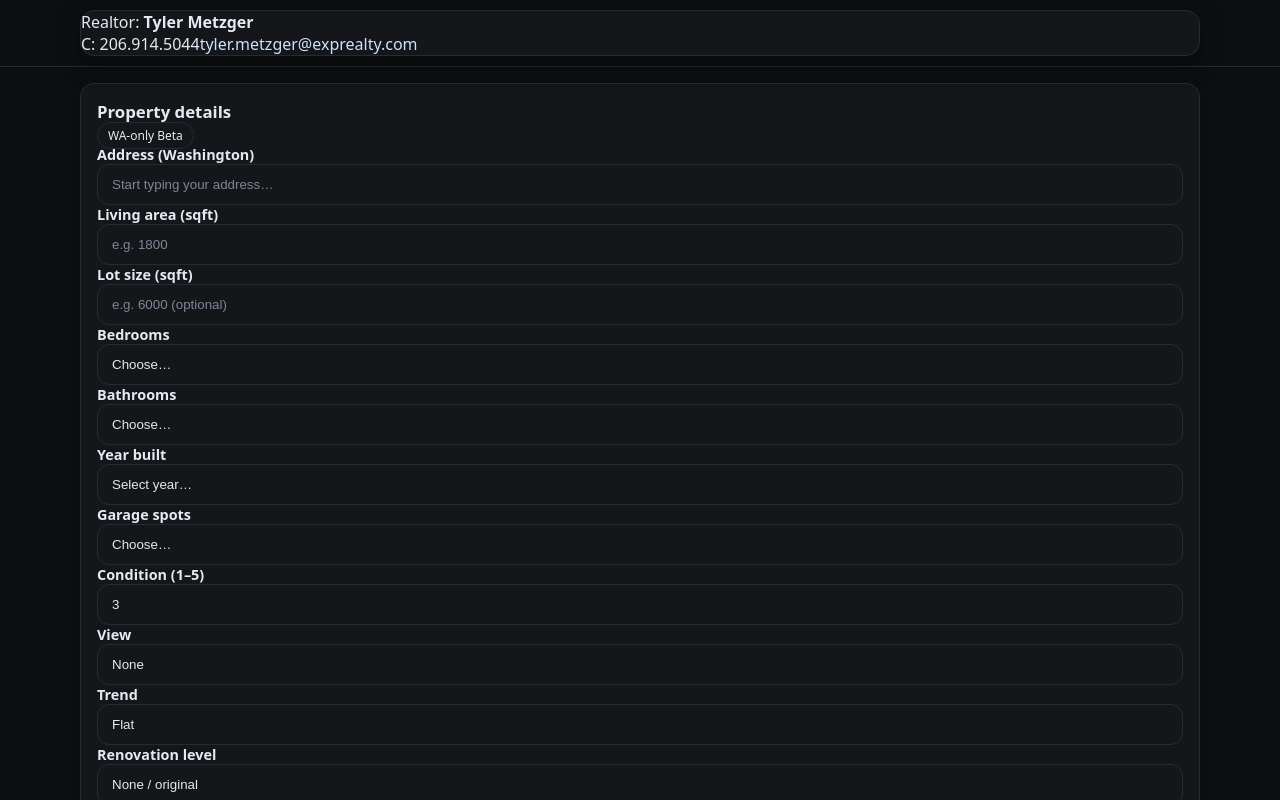
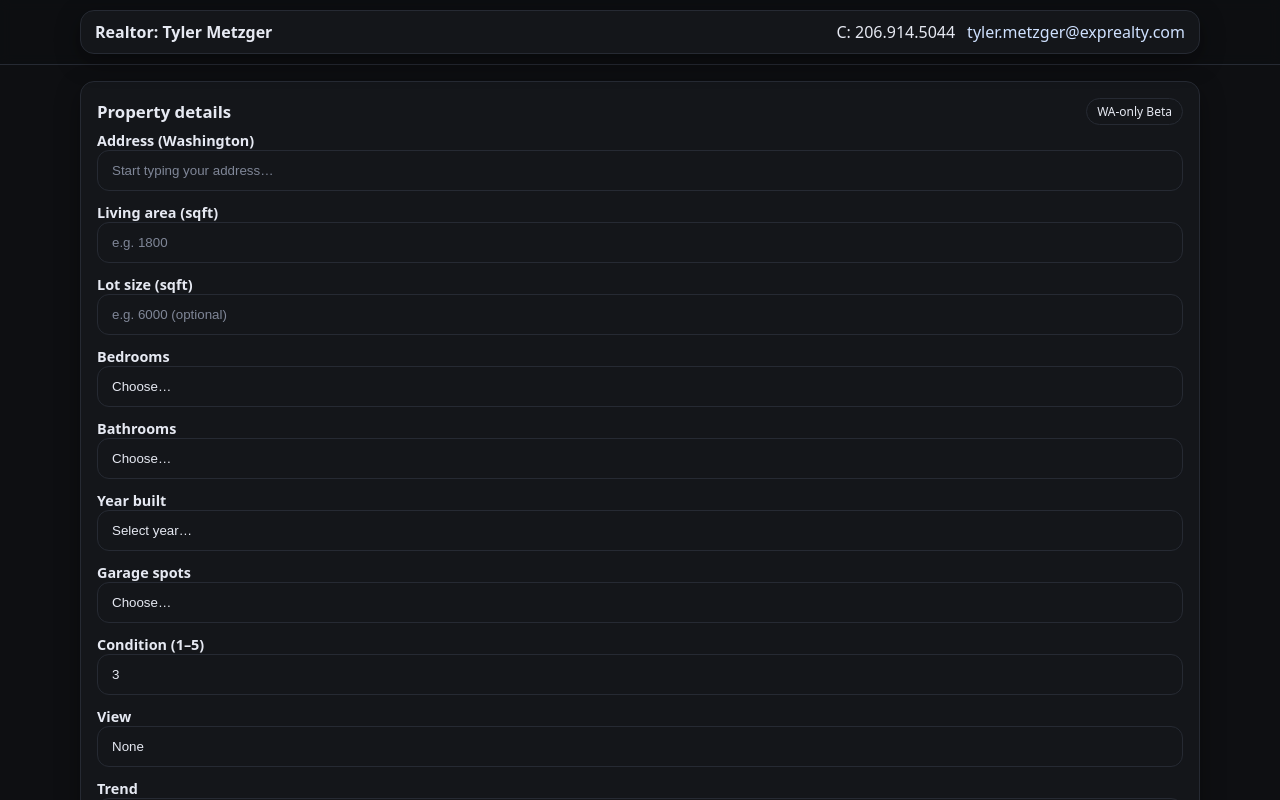
Before and after one commit to tmetz1987/home-valuation-clean, a Next.js app: page / in a window 1280 px wide. Shown: the top 800 px of the page. Built offline with nearby package versions, Linux system fonts and the light colour scheme.

Commit message:
Update globals.css

```diff
--- a/app/globals.css
+++ b/app/globals.css
@@ -1,68 +1,60 @@
 :root{
-  --bg:#0e0f12;
-  --card:#14161a;
-  --text:#e6e9f2;
-  --muted:#a7adbc;
-  --border:#262a33;
-  --ring:#74c0fc;
-
-  --ok:#34d399;     /* pastel green when complete */
-  --err:#ef4444;    /* red when error */
-
-  --bar1:#22c55e; --bar2:#60a5fa; --bar3:#a78bfa;
-  --link:#cfe1ff;  /* email link */
+  --bg:#0e0f12; --card:#14161a; --text:#e6e9f2; --muted:#a7adbc;
+  --border:#262a33; --ring:#74c0fc;
+  --ok:#34d399; --err:#ef4444;
+  --link:#cfe1ff; --green:#22c55e;
 }
-
 html,body{margin:0;padding:0;background:var(--bg);color:var(--text);font-family:system-ui,-apple-system,Roboto,Segoe UI,Helvetica,Arial}
 *{box-sizing:border-box}
-.mx-auto{margin-inline:auto}
-.max-w-6xl{max-width:72rem}
+.mx-auto{margin-inline:auto}.max-w-6xl{max-width:72rem}
 
-/* --- Cards --- */
+/* Cards & badges */
 .card{background:var(--card);border:1px solid var(--border);border-radius:14px;box-shadow:0 8px 24px rgba(0,0,0,.35)}
 .badge{font-size:.75rem;border:1px solid var(--border);padding:4px 10px;border-radius:999px}
 
-/* --- Typo --- */
+/* Typography */
 .section-title{font-weight:700;font-size:1.05rem;margin:0}
 .label{font-size:.9rem;font-weight:600}
 
-/* --- Inputs --- */
+/* Inputs (no red until submit) */
 .input{width:100%;padding:12px 14px;border-radius:12px;background:transparent;color:var(--text);border:1px solid var(--border);transition:border-color .15s, box-shadow .15s}
 .input::placeholder{color:#7f8697}
 .input:focus{outline:none;border-color:var(--ring);box-shadow:0 0 0 2px color-mix(in srgb, var(--ring) 25%, transparent)}
-/* completed / error states */
+/* complete = pastel green outline */
 .input.is-complete{border-color:color-mix(in srgb, var(--ok) 70%, #000 0%); box-shadow:0 0 0 2px color-mix(in srgb, var(--ok) 30%, transparent)}
+/* error appears only after submit */
 .input.is-error{border-color:var(--err); box-shadow:0 0 0 2px color-mix(in srgb, var(--err) 35%, transparent)}
-
-/* selects match inputs */
 select.input{appearance:none;background-image:none}
 
-/* --- Buttons --- */
+/* Buttons */
 .btn{background:linear-gradient(180deg,#3b82f6,#2563eb);color:#fff;border:none;padding:12px 14px;border-radius:12px;font-weight:600}
 .btn:disabled{opacity:.6}
 .btn-secondary{background:transparent;color:var(--text);border:1px solid var(--border);padding:12px 14px;border-radius:12px}
 
-/* --- Suggestion dropdown --- */
+/* Suggestion dropdown */
 .relative{position:relative}
 .suggestion-panel{position:absolute;top:100%;left:0;right:0;background:var(--card);border:1px solid var(--border);border-top:none;border-radius:0 0 12px 12px;margin-top:-1px;z-index:1000;max-height:260px;overflow:auto}
 .suggestion-item{width:100%;text-align:left;padding:10px 12px;border:none;background:transparent;color:var(--text)}
 .suggestion-item:hover{background:rgba(255,255,255,.06)}
 
-/* --- Sticky contact bar --- */
+/* Clean top bar */
 .topbar{position:sticky;top:0;z-index:60;backdrop-filter:blur(6px);background:color-mix(in srgb, var(--bg) 70%, transparent);border-bottom:1px solid var(--border)}
+.topcard{display:flex;align-items:center;justify-content:space-between;gap:12px;padding:10px 14px}
+.top-left{font-weight:600}
+.top-right{display:flex;align-items:center;gap:12px;min-width:0}
+.nowrap{white-space:nowrap}
 .clean-link{color:var(--link);text-decoration:none}
 .clean-link:hover{text-decoration:underline}
+.email-clip{white-space:nowrap;overflow:hidden;text-overflow:ellipsis;max-width:60vw}
 
-/* --- Summary table --- */
-.summary-table{width:100%;border-collapse:separate;border-spacing:0 8px}
-.summary-table th{text-align:left;width:46%;color:var(--muted);font-size:.85rem}
-.summary-table td{font-size:.95rem}
+/* Simple layout helpers */
+.header-row{display:flex;align-items:center;justify-content:space-between;gap:8px;flex-wrap:wrap;margin-bottom:6px}
+.grid-col{display:grid;gap:12px;margin-top:12px}
+.btn-row{display:flex;gap:10px;flex-wrap:wrap;margin-top:14px}
 
-/* --- Loader (3 bars) --- */
+/* Single green loader (6s) */
 .loading-overlay{position:fixed;inset:0;z-index:80;display:grid;place-items:center;background:rgba(0,0,0,.55);backdrop-filter:blur(4px)}
 .loader-card{width:min(560px,90vw);background:var(--card);border:1px solid var(--border);border-radius:14px;padding:22px;text-align:center;box-shadow:0 20px 50px rgba(0,0,0,.5)}
-.bars{display:grid;gap:10px}
-.bar{height:10px;width:100%;background:#0f1115;border:1px solid var(--border);border-radius:999px;overflow:hidden;position:relative}
-.bar::before{content:"";position:absolute;inset:0;transform-origin:left center;transform:scaleX(0);border-radius:999px;animation:fill var(--dur,2s) linear infinite}
-.bar1::before{background:var(--bar1)}.bar2::before{background:var(--bar2)}.bar3::before{background:var(--bar3)}
-@keyframes fill{0%{transform:scaleX(0)}55%{transform:scaleX(1)}100%{transform:scaleX(1)}}
+.onebar{height:12px;width:100%;background:#0f1115;border:1px solid var(--border);border-radius:999px;overflow:hidden}
+.onebar-fill{height:100%;width:0;background:var(--green);animation:load6 6s linear forwards}
+@keyframes load6{to{width:100%}}
```
